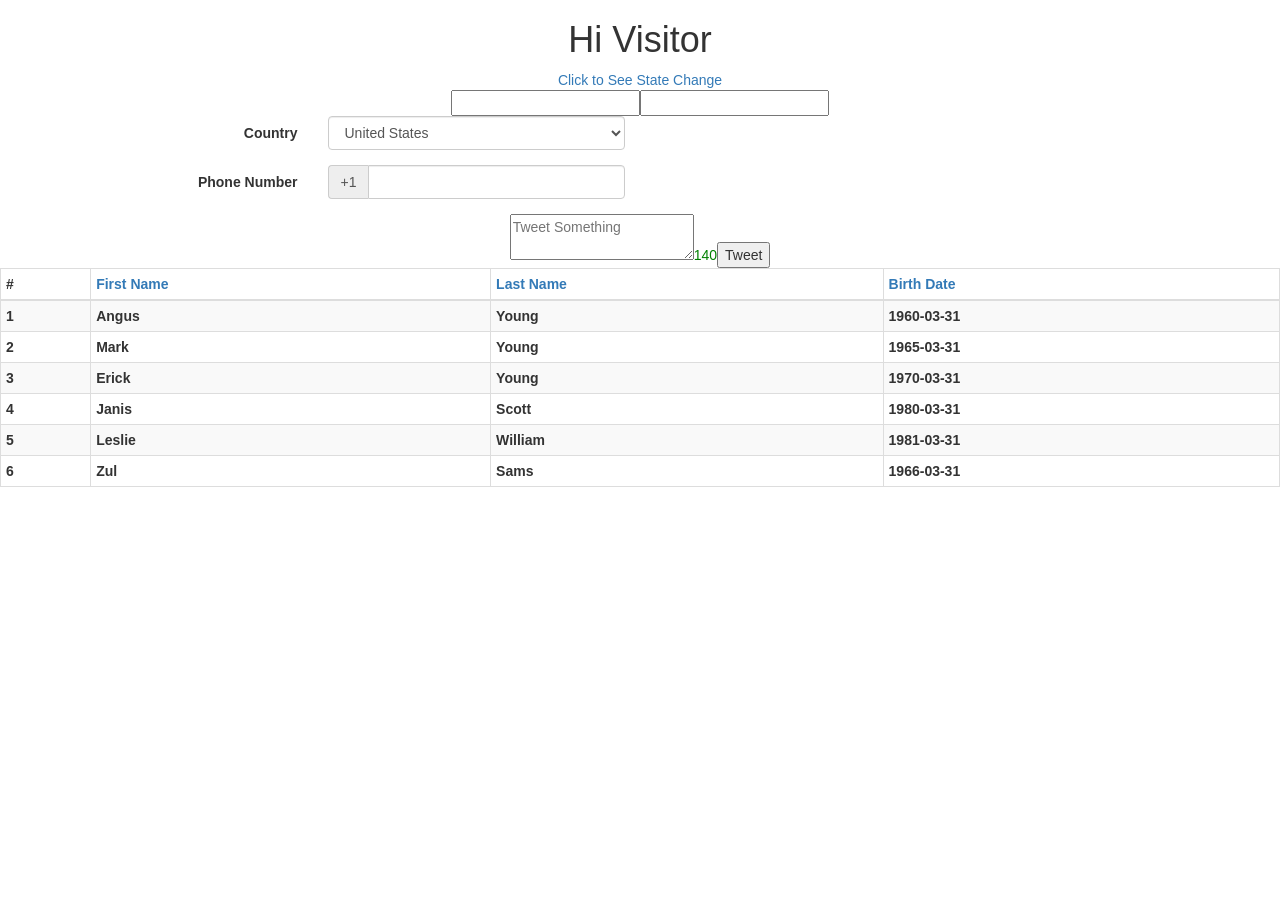
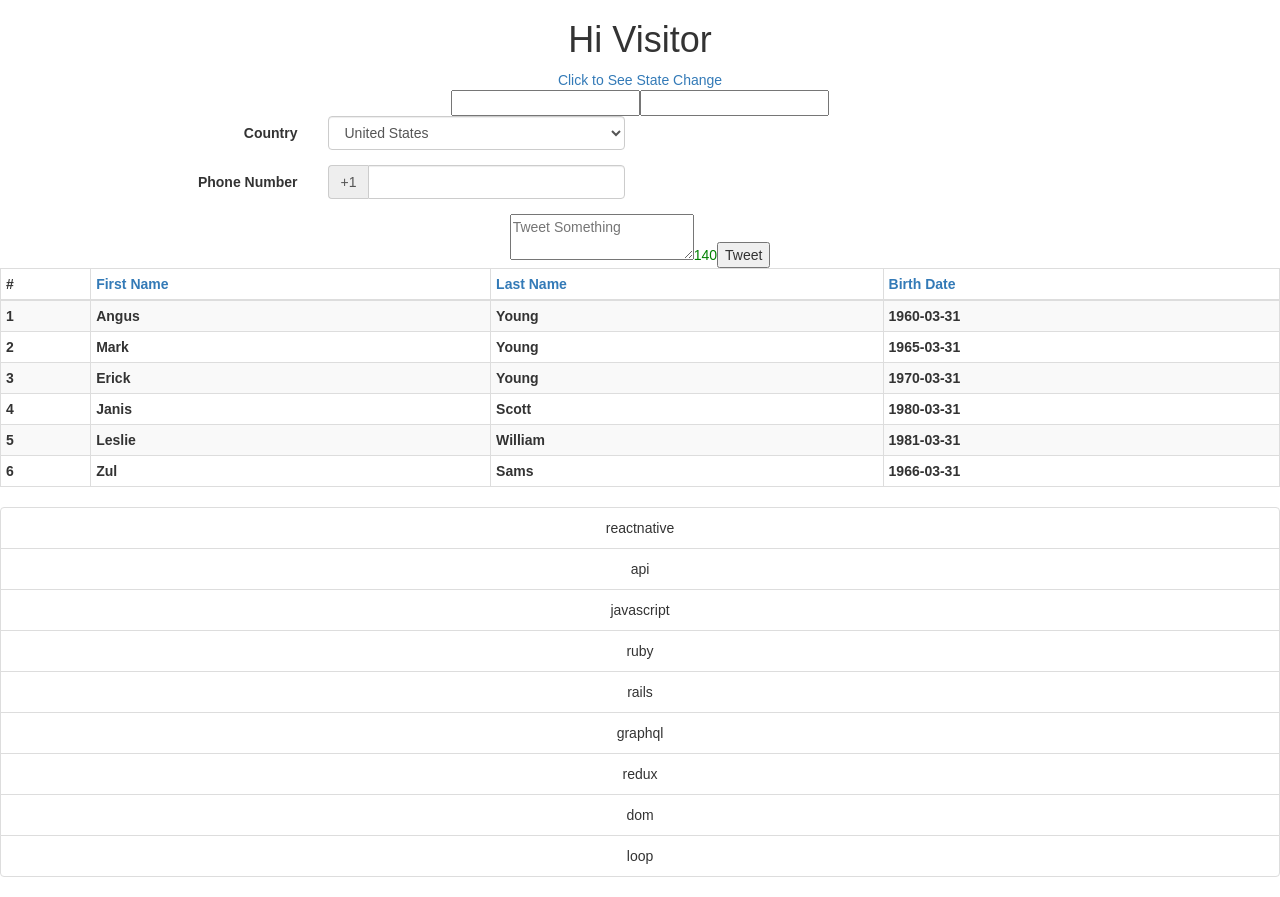
Before and after one commit to coding102/ReactComponents, a React (Create React App) app: page / in a window 1280 px wide. Before the commit the page ends 800 px from the top, so only its background shows below. Built offline with nearby package versions, Linux system fonts and the light colour scheme.

Commit message:
bootstrap react

```diff
--- a/package.json
+++ b/package.json
@@ -4,9 +4,9 @@
   "private": true,
   "dependencies": {
     "clone": "^2.1.1",
-    "react": "^16.0.0",
+    "react": "^16.1.1",
     "react-bootstrap": "^0.31.5",
-    "react-dom": "^16.0.0"
+    "react-dom": "^16.1.1"
   },
   "devDependencies": {
     "react-scripts": "1.0.17"
--- a/src/App.js
+++ b/src/App.js
@@ -1,4 +1,5 @@
 import React, { Component } from 'react';
+import { ListGroup, ListGroupItem } from 'react-bootstrap';
 import './App.css';
 import { Table } from 'react-bootstrap';
 var clone = require('clone');
@@ -7,7 +8,16 @@ var clone = require('clone');
 
 class ChannelSearch extends React.Component {
   render() {
-    return null;
+    let { channels } = this.props;
+    return (
+      <ListGroup>
+          {channels.map(channel =>
+            <ListGroupItem key={channel}>
+              {channel}
+            </ListGroupItem>
+          )}
+      </ListGroup>
+    );
   }
 }
 ChannelSearch.defaultProps = {
@@ -362,10 +372,16 @@ class App extends Component {
     return (
       <div className="App">
         <Clicked name="Visitor" />
+
         <CreditCard types={types} />
+
         <Prefixer />
+
         <TweetBox />
+
         <SortableTable />
+
+        <ChannelSearch />
       </div>
     );
   }
```
